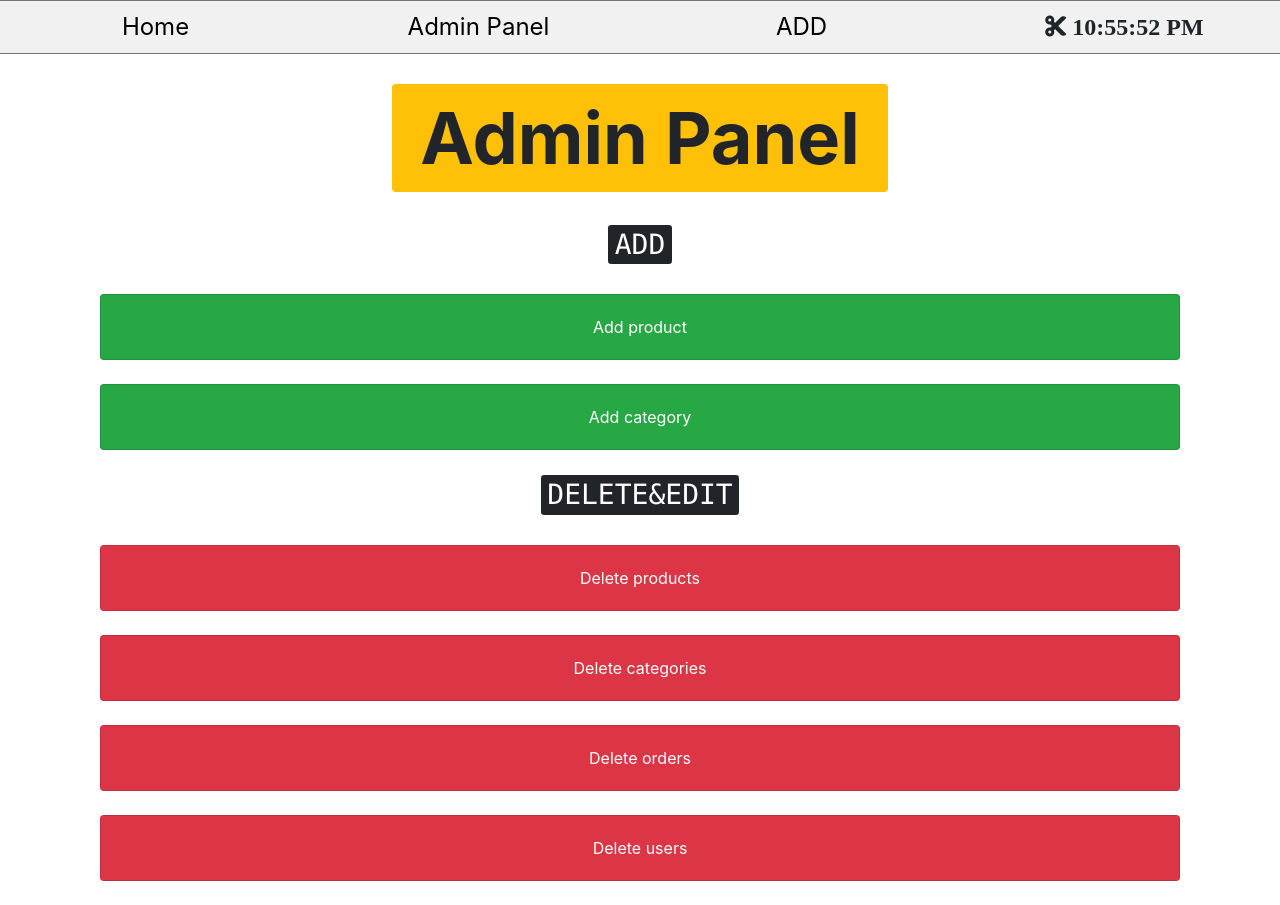
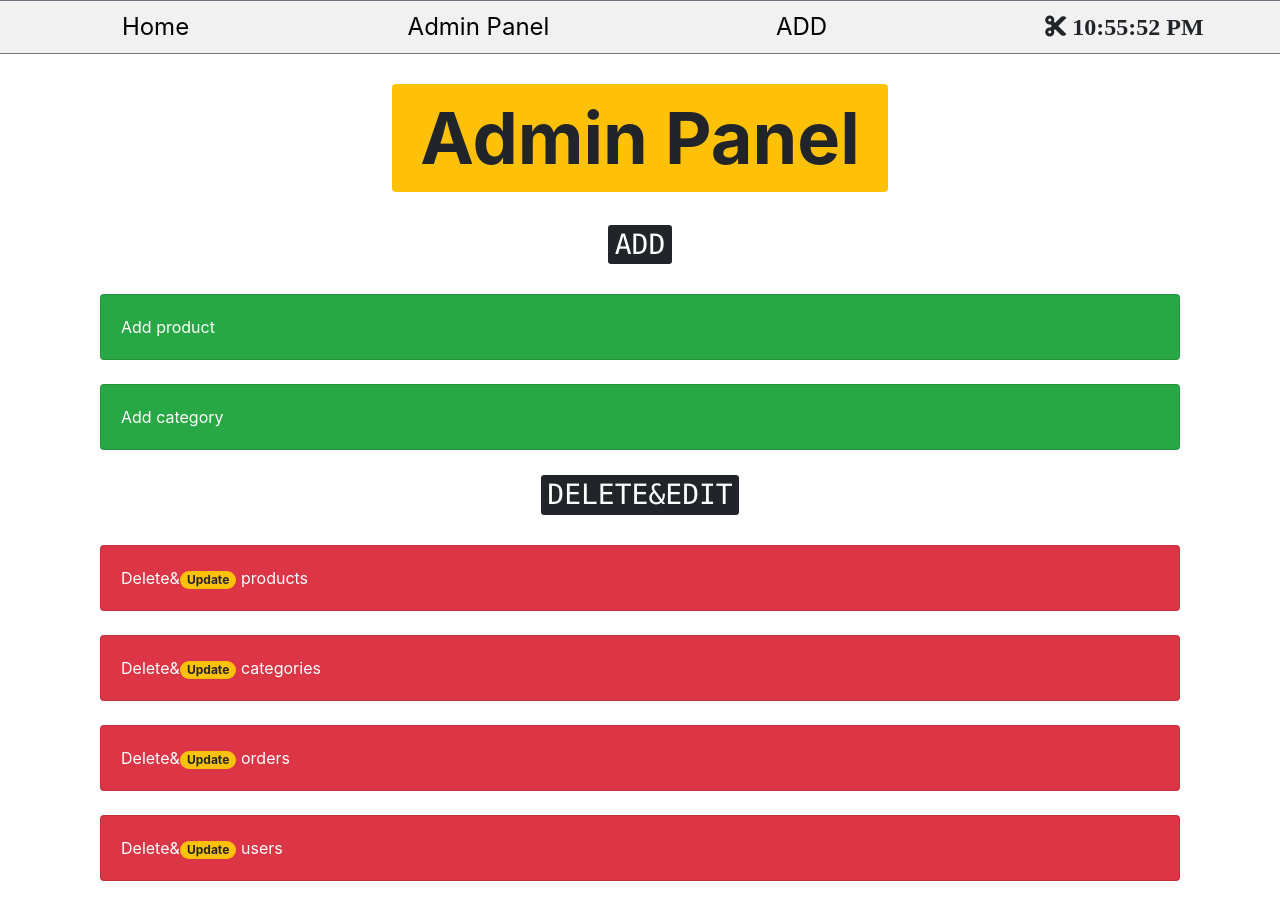
Before and after one commit to janb96/ebiznes_first_task, a React (Create React App) app in the folder frontend/shop-frontend/: page /admin-panel in a window 1280 px wide. Built offline with nearby package versions, Linux system fonts and the light colour scheme.

Commit message:
Change icons (AdminPanel)

```diff
--- a/frontend/shop-frontend/src/Components/AdminPanel.js
+++ b/frontend/shop-frontend/src/Components/AdminPanel.js
@@ -26,10 +26,10 @@ class AdminPanel extends Component {
     render(){
 
         return (
-            <div className="container text-center">
-                <h1 className="display-1"><span className="badge badge-warning">Admin Panel</span></h1>
+            <div className="container">
+                <h1 className="display-1 text-center"><span className="badge badge-warning">Admin Panel</span></h1>
                 <br/>
-                <h2><kbd>ADD</kbd></h2>
+                <h2 className="text-center"><kbd>ADD</kbd></h2>
                 <br/>
                 <div className="row">
                     <div className="col-12">
@@ -47,31 +47,35 @@ class AdminPanel extends Component {
                     </div>
                 </div>
                 <br/>
-                <h2><kbd>DELETE&EDIT</kbd></h2>
+                <h2 className="text-center"><kbd>DELETE&EDIT</kbd></h2>
                 <br/>
                 <div className="row">
                     <div className="col-12">
                         <Link to="/products/True">
                             <div className="card bg-danger text-white">
-                                <div className="card-body">Delete products</div>
+                                <div className="card-body">
+                                    Delete&<span className="badge badge-pill badge-warning">Update</span> products</div>
                             </div>
                         </Link>
                         <br/>
                         <Link to="/categories/True">
                             <div className="card bg-danger text-white">
-                                <div className="card-body">Delete categories</div>
+                                <div className="card-body">
+                                    Delete&<span className="badge badge-pill badge-warning">Update</span> categories</div>
                             </div>
                         </Link>
                         <br/>
                         <Link to="/orders/True">
                             <div className="card bg-danger text-white">
-                                <div className="card-body">Delete orders</div>
+                                <div className="card-body">
+                                    Delete&<span className="badge badge-pill badge-warning">Update</span> orders</div>
                             </div>
                         </Link>
                         <br/>
                         <Link to="/users/True">
                             <div className="card bg-danger text-white">
-                                <div className="card-body">Delete users</div>
+                                <div className="card-body">
+                                    Delete&<span className="badge badge-pill badge-warning">Update</span> users</div>
                             </div>
                         </Link>
                     </div>
```
